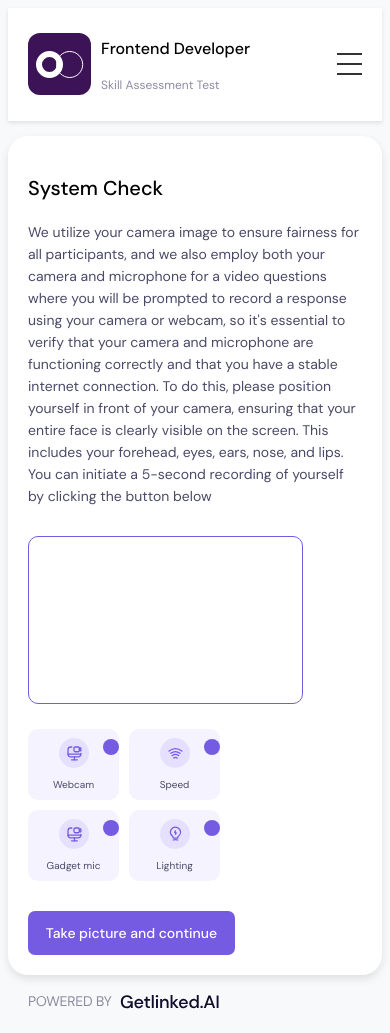
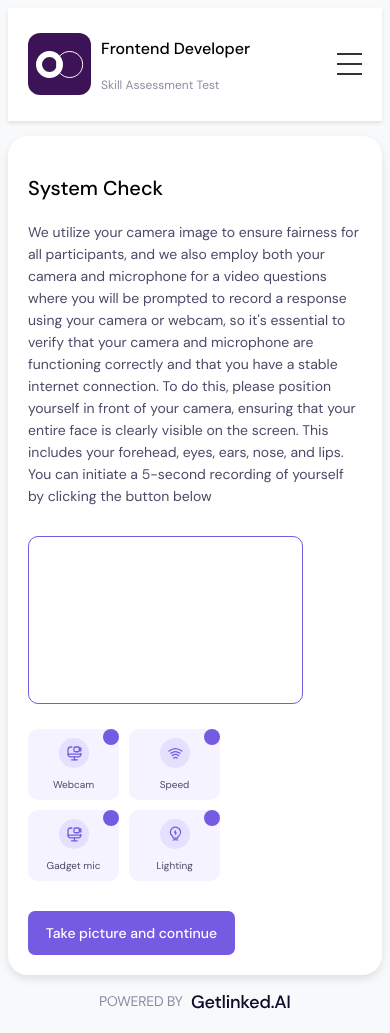
Before and after one commit to emmypuch/system-check, a React (Create React App) app: page / in a window 390 px wide. Built offline with nearby package versions, Linux system fonts and the light colour scheme.

Commit message:
modified footer image

```diff
--- a/src/App.css
+++ b/src/App.css
@@ -396,7 +396,7 @@ body {
 
 .circle img{
   position: absolute;
-  top: 0;
+  top: -10px;
   right: 0;
 }
 
@@ -434,6 +434,12 @@ button {
   .card-wrapper {
     height: auto;
   }
+
+  .footer {
+    display: flex;
+    justify-content: center;
+    align-items: center;
+  }
 }
 
 /* Footer Styling */
```
